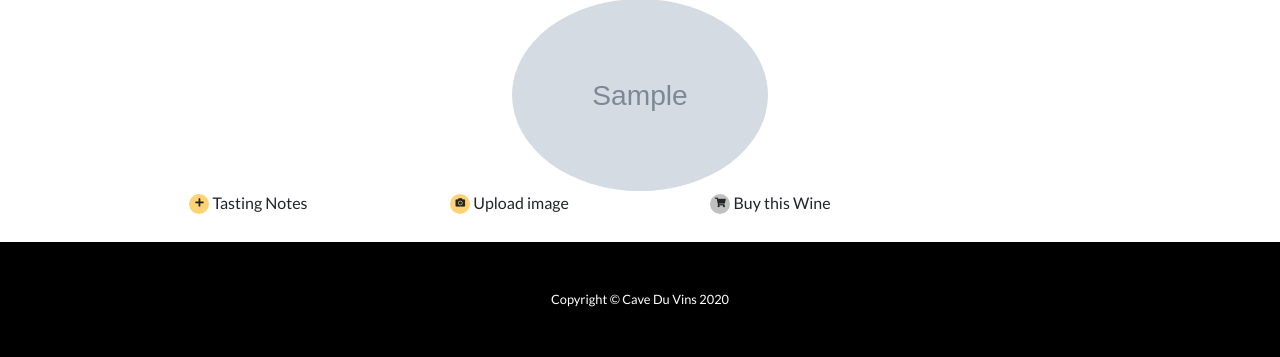
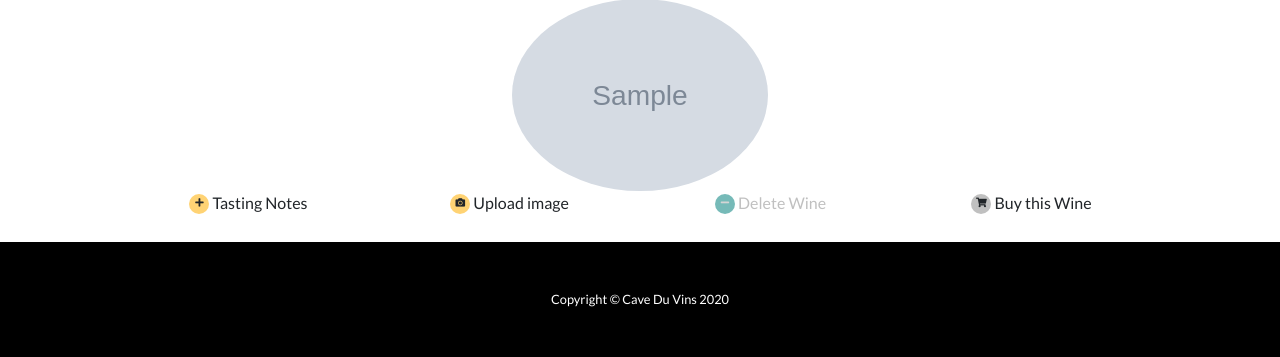
Before and after one commit to StuChapman/BD-MS-Project-Cave-du-Vins, a Flask app: template templates/index.html in a window 1280 px wide. Shown: the part 1862-2219 px from the top of the page. Run offline with Flask 2, Linux system fonts and the light colour scheme; the template is opened without the code that fills it: most values are stand-ins (such as "Sample title", 1, 10 or a date in 2020); grey boxes marked "Sample" are stand-in pictures; some libraries are stand-ins or nearby versions.

Commit message:
Build: showed disabled hyperlinks on index.html

```diff
--- a/run.py
+++ b/run.py
@@ -208,20 +208,20 @@ def add_wine():
     return render_template("index.html",
                            user_name='User: ' + session['username'],
                            insert=mongo.db.wines.insert_one({"wine_name": nameadd.title(),
-                                                             "vintage": vintageadd,
-                                                             "colour": colouradd,
-                                                             "country": countryadd,
-                                                             "region": regionadd,
-                                                             "grape": grapeadd,
-                                                             "photo_url": "",
-                                                             "tasting_notes": ""}),
-                                                             results_winename="",
-                                                             results_vintage="",
-                                                             results_colour="",
-                                                             results_country="",
-                                                             results_region="",
-                                                             results_grape="",
-                                                             results=mongo.db.wines.find({"wine_name": nameadd.title(),
+                                                            "vintage": vintageadd,
+                                                            "colour": colouradd,
+                                                            "country": countryadd,
+                                                            "region": regionadd,
+                                                            "grape": grapeadd,
+                                                            "photo_url": "",
+                                                            "tasting_notes": ""}),
+                                                            results_winename="",
+                                                            results_vintage="",
+                                                            results_colour="",
+                                                            results_country="",
+                                                            results_region="",
+                                                            results_grape="",
+                                                            results=mongo.db.wines.find({"wine_name": nameadd.title(),
                                                                                           "vintage": vintageadd,
                                                                                           "colour": colouradd,
                                                                                           "country": countryadd,
@@ -229,7 +229,7 @@ def add_wine():
                                                                                           "grape": grapeadd,
                                                                                           "photo_url": "",
                                                                                           "tasting_notes": ""})
-                                                             )
+                                                            )
 
 
 @app.route('/delete_wine/<wine_id>')
@@ -263,7 +263,8 @@ def add_country():
                                user_name='User: ' + session['username'],
                                country=mongo.db.country.find(),
                                region=mongo.db.region.find(),
-                               grape=mongo.db.grape.find())
+                               grape=mongo.db.grape.find()
+                               )
 
     # Credit: https://pythonprogramming.net/flash-flask-tutorial/
     flash(countryadd + " has been added")
@@ -282,7 +283,7 @@ def add_country():
                            colours=mongo.db.colours.find(),
                            country=mongo.db.country.find(),
                            region=mongo.db.region.find(),
-                           grape=mongo.db.grape.find(),
+                           grape=mongo.db.grape.find()
                            )
 
 
@@ -296,7 +297,8 @@ def add_region():
                                user_name='User: ' + session['username'],
                                country=mongo.db.country.find(),
                                region=mongo.db.region.find(),
-                               grape=mongo.db.grape.find())
+                               grape=mongo.db.grape.find()
+                               )
 
     # Credit: https://pythonprogramming.net/flash-flask-tutorial/
     flash(regionadd + " has been added")
@@ -315,7 +317,7 @@ def add_region():
                            colours=mongo.db.colours.find(),
                            country=mongo.db.country.find(),
                            region=mongo.db.region.find(),
-                           grape=mongo.db.grape.find(),
+                           grape=mongo.db.grape.find()
                            )
 
 
@@ -348,7 +350,7 @@ def add_grape():
                            colours=mongo.db.colours.find(),
                            country=mongo.db.country.find(),
                            region=mongo.db.region.find(),
-                           grape=mongo.db.grape.find(),
+                           grape=mongo.db.grape.find()
                            )
 
 
@@ -360,7 +362,7 @@ def delete_category_page(category_id):
                            colours=mongo.db.colours.find(),
                            country=mongo.db.country.find(),
                            region=mongo.db.region.find(),
-                           grape=mongo.db.grape.find(),
+                           grape=mongo.db.grape.find()
                            )
 
 
@@ -371,23 +373,35 @@ def delete_category(category_id):
     # Credit: https://pythonprogramming.net/flash-flask-tutorial/
     flash(category + " has been deleted")
     if category_id == "country":
-        return render_template('categories.html',
+        return render_template('add_wine.html',
                                user_name='User: ' + session['username'],
+                               category_id="country",
+                               delete=mongo.db.country.delete_one({'country': category}),
+                               colours=mongo.db.colours.find(),
                                country=mongo.db.country.find(),
-                               category_id="country",
-                               delete=mongo.db.country.delete_one({'country': category}))
+                               region=mongo.db.region.find(),
+                               grape=mongo.db.grape.find()
+                               )
     if category_id == "region":
-        return render_template('categories.html',
+        return render_template('add_wine.html',
                                user_name='User: ' + session['username'],
+                               category_id="region",
+                               delete=mongo.db.region.delete_one({'region': category}),
+                               colours=mongo.db.colours.find(),
+                               country=mongo.db.country.find(),
                                region=mongo.db.region.find(),
-                               category_id="region",
-                               delete=mongo.db.region.delete_one({'region': category}))
+                               grape=mongo.db.grape.find()
+                               )
     if category_id == "grape":
-        return render_template('categories.html',
+        return render_template('add_wine.html',
                                user_name='User: ' + session['username'],
-                               grape=mongo.db.grape.find(),
                                category_id="grape",
-                               delete=mongo.db.grape.delete_one({'grape': category}))
+                               delete=mongo.db.grape.delete_one({'grape': category}),
+                               colours=mongo.db.colours.find(),
+                               country=mongo.db.country.find(),
+                               region=mongo.db.region.find(),
+                               grape=mongo.db.grape.find()
+                               )
 
 
 # Browse Wines routes
--- a/static/css/style.css
+++ b/static/css/style.css
@@ -59,6 +59,10 @@ a {
 
 hr {
     background-color: #2E9693;
+}
+
+.disabledtext {
+    color: silver;
 }
 
 /* Login Page Styling */
--- a/templates/index.html
+++ b/templates/index.html
@@ -169,11 +169,31 @@
                                         </a>
                                         Upload image
                                     </div>
+                                {% else %}
+                                    <div class="col-md-3 mb-2 m-md-0 disabledtext">
+                                        <a class="btn btn-yellow btn-xxsmall rounded-pill mb-1 disabled">
+                                            <i class="fas fa-plus"></i>
+                                        </a>
+                                        Tasting Notes
+                                    </div>
+                                    <div class="col-md-3 mb-2 m-md-0 disabledtext">
+                                        <a class="btn btn-yellow btn-xxsmall rounded-pill mb-1 disabled">
+                                            <i class="fa fa-camera"></i>
+                                        </a>
+                                        Upload image
+                                    </div>
                                 {% endif %}
                                 {% if user_name == 'User: admin' %}
                                     <div class="col-md-3 mb-2 m-md-0">
                                         <a class="btn btn-blue btn-xxsmall rounded-pill mb-1"
                                             href="{{ url_for('delete_wine', wine_id=document._id) }}">
+                                            <i class="fas fa-minus"></i>
+                                        </a>
+                                        Delete Wine
+                                    </div>
+                                {% else %}
+                                    <div class="col-md-3 mb-2 m-md-0 disabledtext">
+                                        <a class="btn btn-blue btn-xxsmall rounded-pill mb-1 disabled">
                                             <i class="fas fa-minus"></i>
                                         </a>
                                         Delete Wine
```
